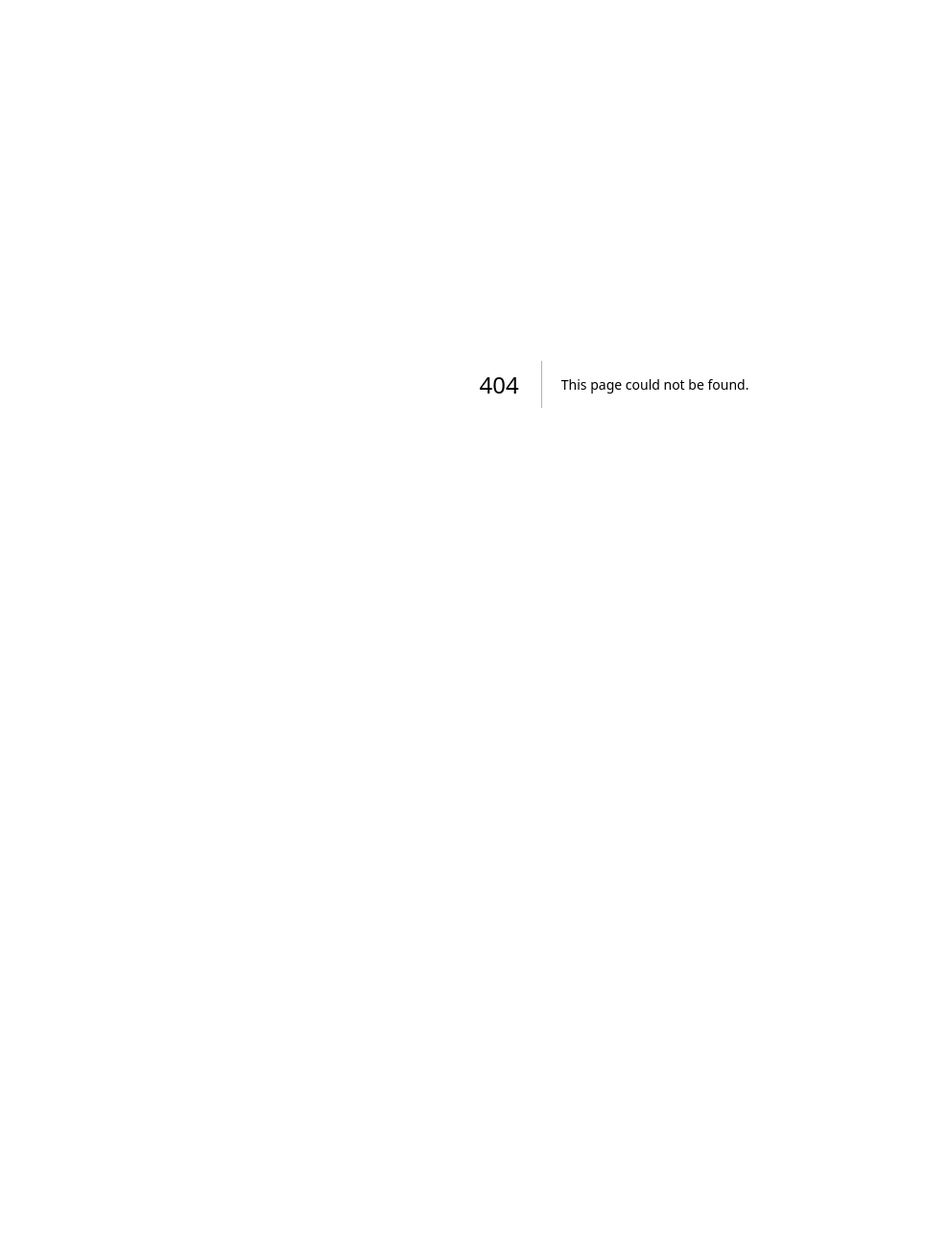
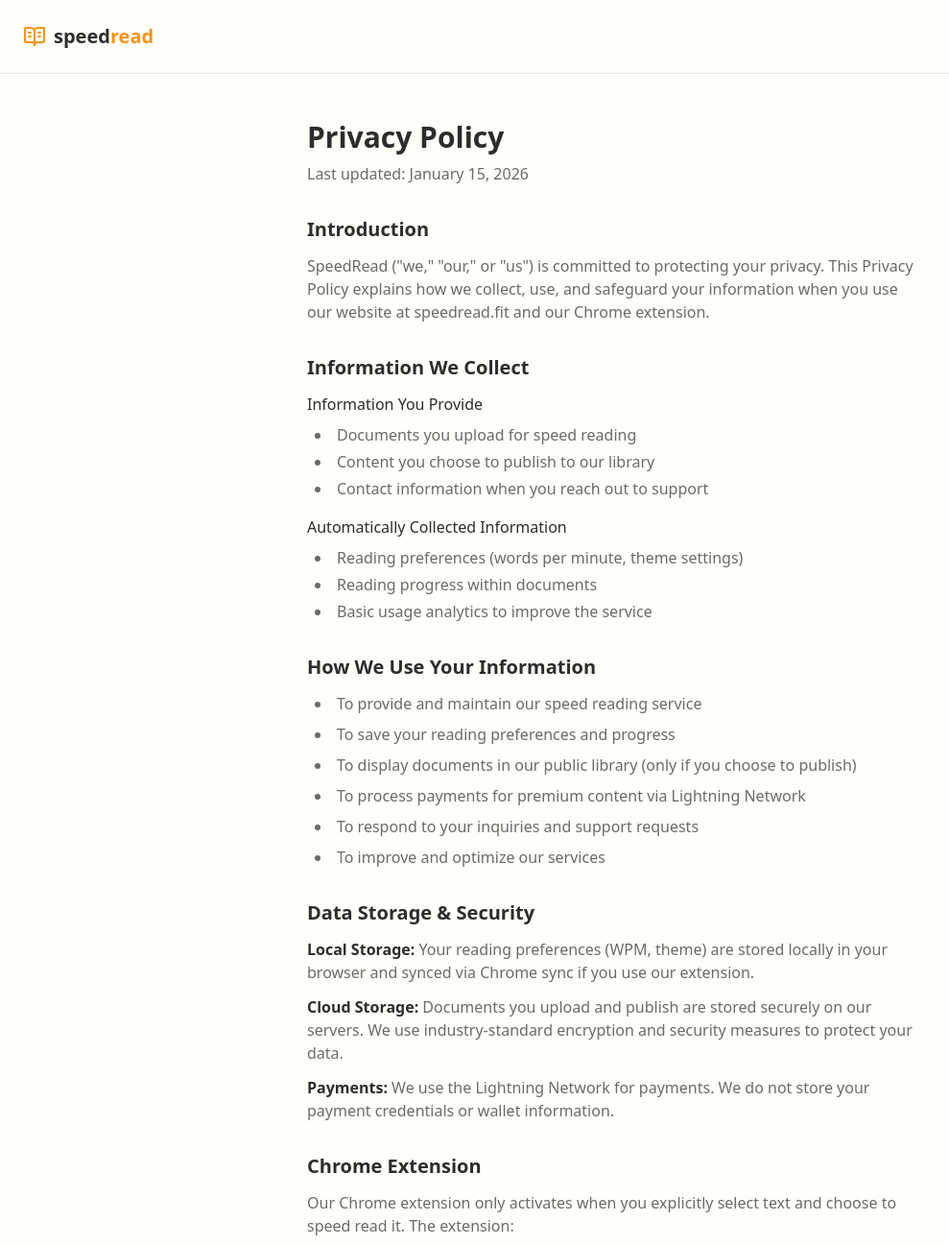
Before and after one commit to brianmurray333/speedread, a Next.js app: page /privacy in a window 1280 px wide. Before the commit this address had no page. Shown: the top 1297 px of the page at 96% size, without its empty margins (0-989 px from the left). Before the commit the page ends 800 px from the top, so only its background shows below. Built offline with nearby package versions, Linux system fonts and the light colour scheme.

Commit message:
Add privacy policy page at /privacy

```diff
--- /dev/null
+++ b/app/privacy/page.tsx
@@ -0,0 +1,181 @@
+'use client'
+
+import Link from 'next/link'
+import { BookOpenText } from 'lucide-react'
+
+export default function PrivacyPage() {
+  return (
+    <div className="min-h-screen bg-[color:var(--background)]">
+      {/* Header */}
+      <header className="p-4 sm:p-6 flex items-center justify-between border-b border-[color:var(--border)]">
+        <Link href="/" className="flex items-center gap-2">
+          <BookOpenText className="w-6 h-6 text-[color:var(--accent)]" />
+          <span className="text-xl font-bold">
+            <span className="text-[color:var(--foreground)]">speed</span>
+            <span className="text-[color:var(--accent)]">read</span>
+          </span>
+        </Link>
+      </header>
+
+      {/* Content */}
+      <main className="max-w-2xl mx-auto px-4 py-12">
+        <h1 className="text-3xl font-bold mb-2">Privacy Policy</h1>
+        <p className="text-[color:var(--muted)] mb-8">Last updated: January 15, 2026</p>
+
+        <section className="space-y-8">
+          {/* Introduction */}
+          <div>
+            <h2 className="text-xl font-semibold mb-3">Introduction</h2>
+            <p className="text-[color:var(--muted)]">
+              SpeedRead (&quot;we,&quot; &quot;our,&quot; or &quot;us&quot;) is committed to protecting your privacy.
+              This Privacy Policy explains how we collect, use, and safeguard your information when you
+              use our website at speedread.fit and our Chrome extension.
+            </p>
+          </div>
+
+          {/* Information We Collect */}
+          <div>
+            <h2 className="text-xl font-semibold mb-3">Information We Collect</h2>
+            <div className="space-y-4 text-[color:var(--muted)]">
+              <div>
+                <h3 className="font-medium text-[color:var(--foreground)] mb-2">Information You Provide</h3>
+                <ul className="list-disc list-inside space-y-1 ml-2">
+                  <li>Documents you upload for speed reading</li>
+                  <li>Content you choose to publish to our library</li>
+                  <li>Contact information when you reach out to support</li>
+                </ul>
+              </div>
+              <div>
+                <h3 className="font-medium text-[color:var(--foreground)] mb-2">Automatically Collected Information</h3>
+                <ul className="list-disc list-inside space-y-1 ml-2">
+                  <li>Reading preferences (words per minute, theme settings)</li>
+                  <li>Reading progress within documents</li>
+                  <li>Basic usage analytics to improve the service</li>
+                </ul>
+              </div>
+            </div>
+          </div>
+
+          {/* How We Use Your Information */}
+          <div>
+            <h2 className="text-xl font-semibold mb-3">How We Use Your Information</h2>
+            <ul className="list-disc list-inside space-y-2 text-[color:var(--muted)] ml-2">
+              <li>To provide and maintain our speed reading service</li>
+              <li>To save your reading preferences and progress</li>
+              <li>To display documents in our public library (only if you choose to publish)</li>
+              <li>To process payments for premium content via Lightning Network</li>
+              <li>To respond to your inquiries and support requests</li>
+              <li>To improve and optimize our services</li>
+            </ul>
+          </div>
+
+          {/* Data Storage */}
+          <div>
+            <h2 className="text-xl font-semibold mb-3">Data Storage & Security</h2>
+            <div className="space-y-3 text-[color:var(--muted)]">
+              <p>
+                <strong className="text-[color:var(--foreground)]">Local Storage:</strong> Your reading
+                preferences (WPM, theme) are stored locally in your browser and synced via Chrome sync
+                if you use our extension.
+              </p>
+              <p>
+                <strong className="text-[color:var(--foreground)]">Cloud Storage:</strong> Documents you
+                upload and publish are stored securely on our servers. We use industry-standard encryption
+                and security measures to protect your data.
+              </p>
+              <p>
+                <strong className="text-[color:var(--foreground)]">Payments:</strong> We use the Lightning
+                Network for payments. We do not store your payment credentials or wallet information.
+              </p>
+            </div>
+          </div>
+
+          {/* Chrome Extension */}
+          <div>
+            <h2 className="text-xl font-semibold mb-3">Chrome Extension</h2>
+            <div className="space-y-3 text-[color:var(--muted)]">
+              <p>
+                Our Chrome extension only activates when you explicitly select text and choose to speed read it.
+                The extension:
+              </p>
+              <ul className="list-disc list-inside space-y-1 ml-2">
+                <li>Does not track your browsing history</li>
+                <li>Does not collect data from pages you visit</li>
+                <li>Only processes text you explicitly select</li>
+                <li>Stores preferences locally using Chrome&apos;s storage API</li>
+              </ul>
+            </div>
+          </div>
+
+          {/* Third-Party Services */}
+          <div>
+            <h2 className="text-xl font-semibold mb-3">Third-Party Services</h2>
+            <p className="text-[color:var(--muted)]">
+              We may use third-party services for hosting, analytics, and payment processing.
+              These services have their own privacy policies governing the use of your information.
+              We only share the minimum data necessary for these services to function.
+            </p>
+          </div>
+
+          {/* Your Rights */}
+          <div>
+            <h2 className="text-xl font-semibold mb-3">Your Rights</h2>
+            <p className="text-[color:var(--muted)] mb-3">You have the right to:</p>
+            <ul className="list-disc list-inside space-y-1 text-[color:var(--muted)] ml-2">
+              <li>Access the personal information we hold about you</li>
+              <li>Request correction of inaccurate information</li>
+              <li>Request deletion of your data</li>
+              <li>Withdraw consent for data processing</li>
+              <li>Request removal of published documents from our library</li>
+            </ul>
+          </div>
+
+          {/* Children's Privacy */}
+          <div>
+            <h2 className="text-xl font-semibold mb-3">Children&apos;s Privacy</h2>
+            <p className="text-[color:var(--muted)]">
+              Our service is not directed to children under 13. We do not knowingly collect
+              personal information from children under 13. If you believe we have collected
+              information from a child under 13, please contact us immediately.
+            </p>
+          </div>
+
+          {/* Changes to This Policy */}
+          <div>
+            <h2 className="text-xl font-semibold mb-3">Changes to This Policy</h2>
+            <p className="text-[color:var(--muted)]">
+              We may update this Privacy Policy from time to time. We will notify you of any
+              changes by posting the new Privacy Policy on this page and updating the
+              &quot;Last updated&quot; date.
+            </p>
+          </div>
+
+          {/* Contact */}
+          <div>
+            <h2 className="text-xl font-semibold mb-3">Contact Us</h2>
+            <p className="text-[color:var(--muted)]">
+              If you have any questions about this Privacy Policy or our data practices,
+              please contact us at{' '}
+              <a
+                href="mailto:support@speedread.fit"
+                className="text-[color:var(--accent)] hover:underline"
+              >
+                support@speedread.fit
+              </a>
+            </p>
+          </div>
+        </section>
+
+        {/* Footer */}
+        <div className="mt-12 pt-8 border-t border-[color:var(--border)] text-center">
+          <Link
+            href="/"
+            className="text-[color:var(--accent)] hover:underline"
+          >
+            ← Back to SpeedRead
+          </Link>
+        </div>
+      </main>
+    </div>
+  )
+}
```
